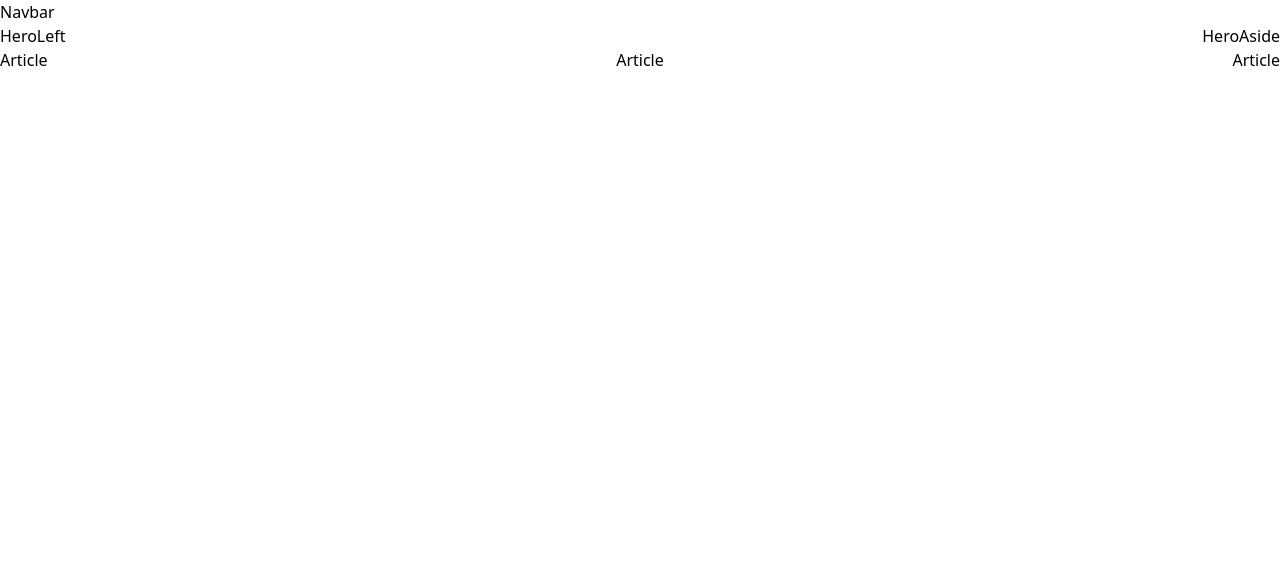
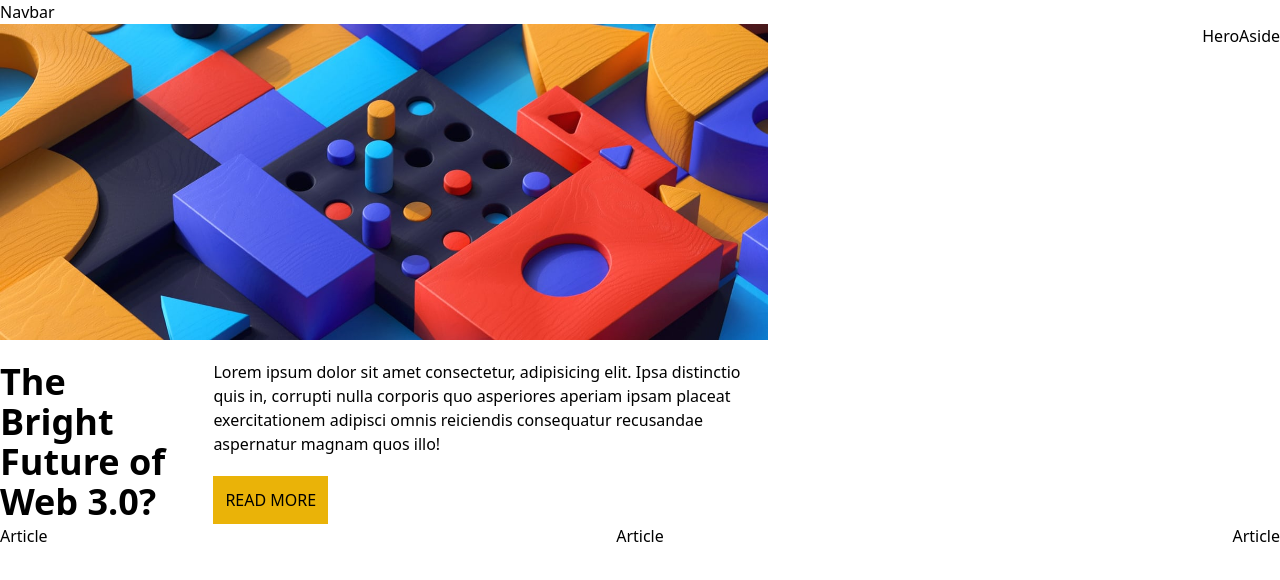
Before and after one commit to thethmuu/team-collaboration, a React (Vite) app: page / in a window 1280 px wide. Shown: the top 580 px of the page. Built offline with nearby package versions, Linux system fonts and the light colour scheme.

Commit message:
HeroLeft UI

```diff
--- a/src/components/HereLeft.jsx
+++ /dev/null
@@ -1,7 +0,0 @@
-import React from 'react';
-
-const HeroLeft = () => {
-  return <div>HeroLeft</div>;
-};
-
-export default HeroLeft;
--- /dev/null
+++ b/src/components/HeroLeft.jsx
@@ -0,0 +1,29 @@
+import React from "react";
+import HeroImg from "../img/heroimg.jpg";
+
+const HeroLeft = () => {
+  return (
+    <main className=" w-3/5 ">
+      <header className=" mb-5">
+        <img src={HeroImg} alt="" />
+      </header>
+      <div className=" flex justify-between gap-12 items-center">
+        <div className=" text-4xl font-bold">
+          {" "}
+          The Bright Future of Web 3.0?
+        </div>
+        <div>
+          <p>
+            Lorem ipsum dolor sit amet consectetur, adipisicing elit. Ipsa
+            distinctio quis in, corrupti nulla corporis quo asperiores aperiam
+            ipsam placeat exercitationem adipisci omnis reiciendis consequatur
+            recusandae aspernatur magnam quos illo!
+          </p>
+          <button className="mt-5 p-3 bg-yellow-500"> READ MORE</button>
+        </div>
+      </div>
+    </main>
+  );
+};
+
+export default HeroLeft;
```
Also changed, not shown: src/components/HeroSection.jsx (+4 -4 lines), src/img/heroimg.jpg (added).
